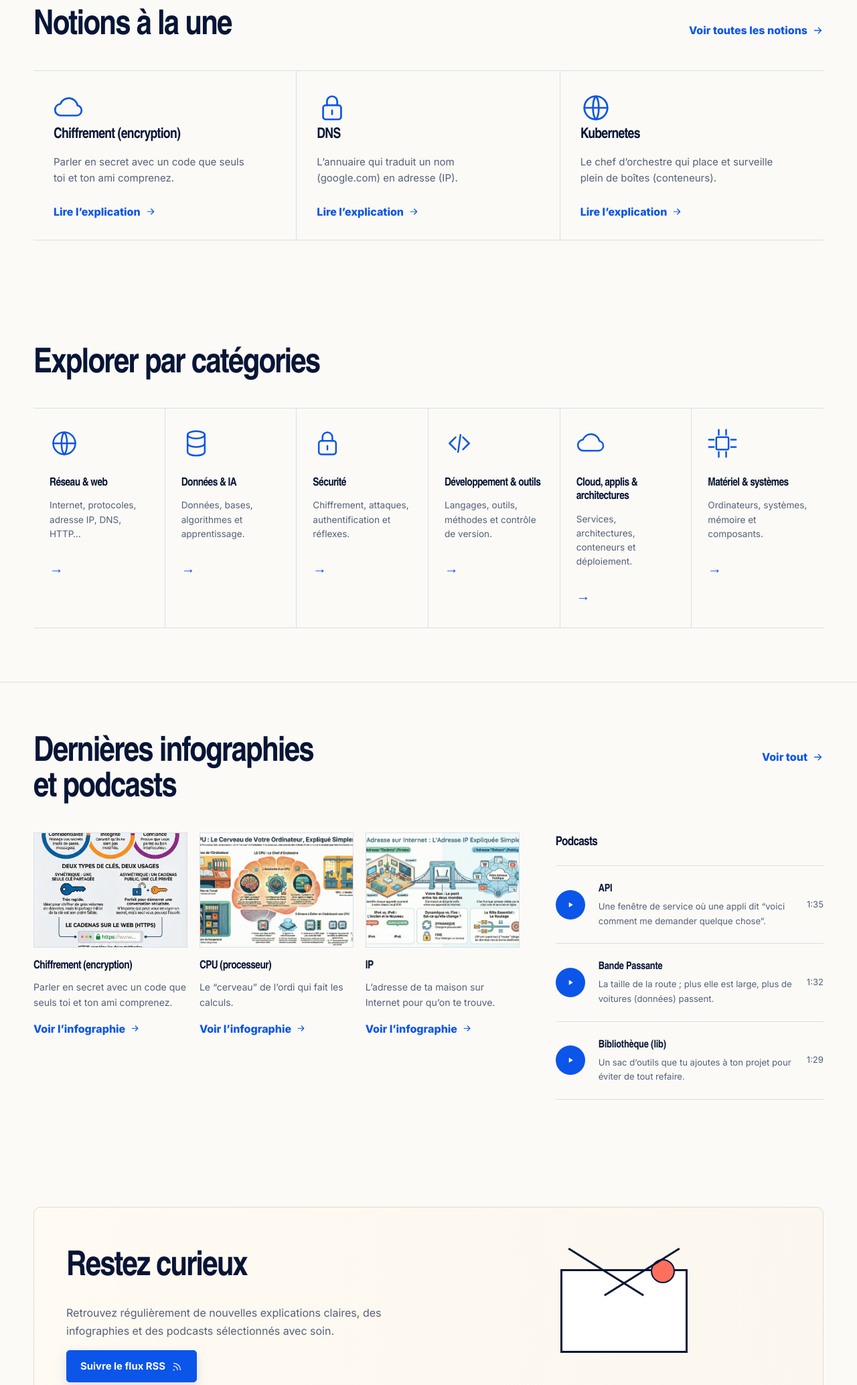
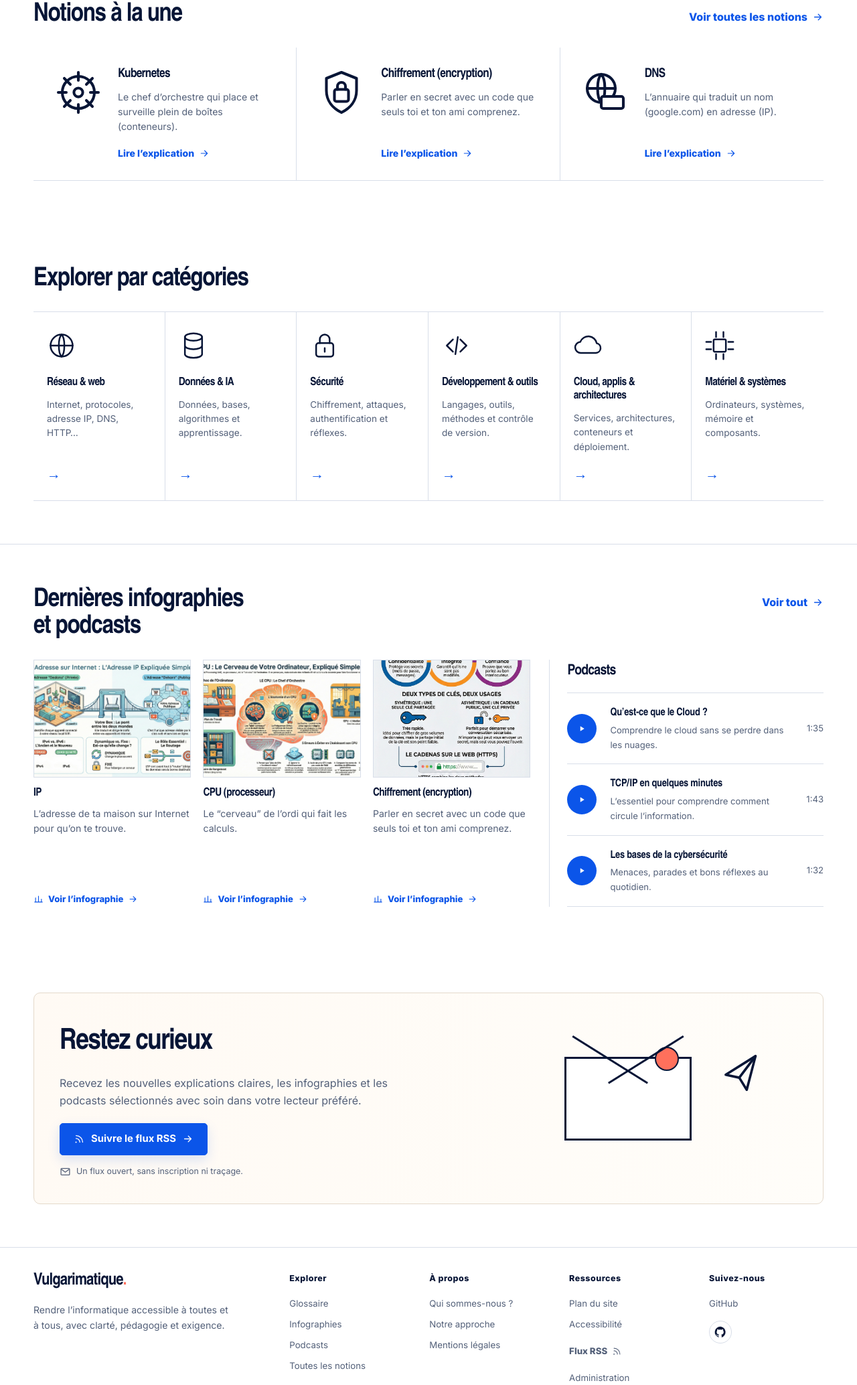
Before and after one commit to vulgarimatique/vulgarimatique.github.io, an Astro site: page / in a window 1280 px wide. Shown: the part 732-2800 px from the top of the page at 67% size. Built offline with nearby package versions, Linux system fonts and the light colour scheme; Astro itself is replaced by a stand-in of ours.

Commit message:
feat: align homepage with editorial concept

```diff
--- a/src/components/Footer.astro
+++ b/src/components/Footer.astro
@@ -6,7 +6,7 @@ const base = `${import.meta.env.BASE_URL.replace(/\/?$/, "/")}`;
 const path = (value = "") => `${base}${value}`.replace(/\/+/g, "/");
 ---
 
-<footer class="site-footer">
+<footer class="site-footer" id="pied-de-page">
   <div class="container footer-grid">
     <div class="footer-brand">
       <a class="brand" href={path()}>Vulgarimatique<span aria-hidden="true">.</span></a>
@@ -17,22 +17,34 @@ const path = (value = "") => `${base}${value}`.replace(/\/+/g, "/");
       <a href={path("glossaire/")}>Glossaire</a>
       <a href={path("infographies/")}>Infographies</a>
       <a href={path("podcasts/")}>Podcasts</a>
+      <a href={path("glossaire/")}>Toutes les notions</a>
     </div>
     <div>
       <h2>À propos</h2>
+      <a href={path("a-propos/")}>Qui sommes-nous ?</a>
       <a href={path("a-propos/")}>Notre approche</a>
       <a href={path("mentions-legales/")}>Mentions légales</a>
-      <a href={path("accessibilite/")}>Accessibilité</a>
     </div>
     <div>
       <h2>Ressources</h2>
+      <a href={path()}>Plan du site</a>
+      <a href={path("accessibilite/")}>Accessibilité</a>
       <a href={path("rss.xml")} class="inline-link">Flux RSS <Icon name="rss" size={15} /></a>
-      {site.email && <a href={`mailto:${site.email}`}>Contact</a>}
       <a href={path("admin/")}>Administration</a>
+    </div>
+    <div>
+      <h2>Suivez-nous</h2>
+      {site.social.github && <a href={site.social.github} rel="me">GitHub</a>}
+      {site.social.linkedin && <a href={site.social.linkedin} rel="me">LinkedIn</a>}
+      {site.social.mastodon && <a href={site.social.mastodon} rel="me">Mastodon</a>}
+      <div class="social-links">
+        {site.social.github && <a href={site.social.github} aria-label="GitHub"><Icon name="github" size={20} /></a>}
+        {site.social.linkedin && <a href={site.social.linkedin} aria-label="LinkedIn"><Icon name="linkedin" size={20} /></a>}
+      </div>
     </div>
   </div>
   <div class="container footer-bottom">
     <span>© {new Date().getFullYear()} Vulgarimatique — Tous droits réservés.</span>
-    <span>Des mots clairs pour un monde numérique.</span>
+    <span>Fait avec <span aria-label="amour">♥</span> et du code libre.</span>
   </div>
 </footer>
--- a/src/components/Icon.astro
+++ b/src/components/Icon.astro
@@ -1,6 +1,6 @@
 ---
 interface Props {
-  name: "arrow" | "search" | "play" | "chart" | "code" | "globe" | "lock" | "cloud" | "cpu" | "database" | "menu" | "close" | "share" | "rss";
+  name: "arrow" | "search" | "play" | "chart" | "code" | "globe" | "lock" | "cloud" | "cpu" | "database" | "menu" | "close" | "share" | "rss" | "kubernetes" | "shield-lock" | "dns" | "mail" | "paper-plane" | "github" | "linkedin";
   size?: number;
   strokeWidth?: number;
 }
@@ -20,7 +20,14 @@ const paths: Record<Props["name"], string> = {
   menu: '<path d="M4 7h16M4 12h16M4 17h16"/>',
   close: '<path d="m6 6 12 12M18 6 6 18"/>',
   share: '<circle cx="18" cy="5" r="2.5"/><circle cx="6" cy="12" r="2.5"/><circle cx="18" cy="19" r="2.5"/><path d="m8.2 10.8 7.6-4.5M8.2 13.2l7.6 4.5"/>',
-  rss: '<path d="M5 11a8 8 0 0 1 8 8M5 5a14 14 0 0 1 14 14"/><circle cx="5" cy="19" r="1.5" fill="currentColor" stroke="none"/>'
+  rss: '<path d="M5 11a8 8 0 0 1 8 8M5 5a14 14 0 0 1 14 14"/><circle cx="5" cy="19" r="1.5" fill="currentColor" stroke="none"/>',
+  kubernetes: '<circle cx="12" cy="12" r="8"/><circle cx="12" cy="12" r="2.2"/><path d="M12 2v4M12 18v4M2 12h4M18 12h4M5 5l3 3M16 16l3 3M19 5l-3 3M8 16l-3 3"/>',
+  "shield-lock": '<path d="M12 2 4.5 5v6.1c0 5.1 3.2 8.8 7.5 10.9 4.3-2.1 7.5-5.8 7.5-10.9V5L12 2Z"/><rect x="8.5" y="10.5" width="7" height="6" rx="1"/><path d="M10 10.5V9a2 2 0 0 1 4 0v1.5"/>',
+  dns: '<circle cx="10" cy="10" r="7"/><path d="M3 10h14M10 3c2.4 2.4 2.4 11.6 0 14M10 3c-2.4 2.4-2.4 11.6 0 14"/><rect x="10" y="14" width="11" height="6" rx="1" fill="white"/>',
+  mail: '<rect x="3" y="5" width="18" height="14" rx="1.5"/><path d="m4 7 8 6 8-6"/>',
+  "paper-plane": '<path d="m3 11 18-8-7.5 18-3.2-7.3L3 11Z"/><path d="M10.3 13.7 21 3"/>',
+  github: '<path d="M12 2a10 10 0 0 0-3.2 19.5v-2.3c-2.6.6-3.2-1.1-3.2-1.1-.4-1.1-1.1-1.4-1.1-1.4-.9-.6.1-.6.1-.6 1 0 1.5 1 1.5 1 .9 1.5 2.3 1.1 2.8.8.1-.6.4-1.1.7-1.4-2.1-.2-4.3-1-4.3-4.7 0-1 .4-1.9 1-2.5-.1-.2-.4-1.2.1-2.5 0 0 .8-.3 2.7 1a9.2 9.2 0 0 1 4.9 0c1.9-1.3 2.7-1 2.7-1 .5 1.3.2 2.3.1 2.5.7.7 1 1.5 1 2.5 0 3.7-2.2 4.5-4.3 4.7.4.3.7 1 .7 2v3A10 10 0 0 0 12 2Z" fill="currentColor" stroke="none"/>',
+  linkedin: '<rect x="3" y="3" width="18" height="18" rx="2"/><path d="M7 10v7M7 7v.1M11 17v-4a3 3 0 0 1 6 0v4M11 10v7"/>'
 };
 ---
 
--- a/src/data/site.json
+++ b/src/data/site.json
@@ -4,7 +4,7 @@
   "email": "",
   "newsletterUrl": "",
   "social": {
-    "github": "",
+    "github": "https://github.com/vulgarimatique",
     "linkedin": "",
     "mastodon": ""
   }
--- a/src/pages/index.astro
+++ b/src/pages/index.astro
@@ -6,9 +6,30 @@ import Icon from "../components/Icon.astro";
 const base = `${import.meta.env.BASE_URL.replace(/\/?$/, "/")}`;
 const path = (value = "") => `${base}${value}`.replace(/\/+/g, "/");
 const notions = (await getCollection("notions")).sort((a, b) => a.data.title.localeCompare(b.data.title, "fr"));
-const featured = notions.filter((item) => item.data.featured).slice(0, 3);
-const infographics = notions.filter((item) => item.data.infographic).slice(0, 3);
-const podcasts = notions.filter((item) => item.data.audio).slice(0, 3);
+const findNotion = (id: string) => notions.find((item) => item.id === id);
+const featured = ["kubernetes", "chiffrement-encryption", "dns"]
+  .map(findNotion)
+  .filter((item): item is NonNullable<typeof item> => Boolean(item));
+const infographics = ["ip", "cpu-processeur", "chiffrement-encryption"]
+  .map(findNotion)
+  .filter((item): item is NonNullable<typeof item> => Boolean(item?.data.infographic));
+const podcasts = [
+  {
+    item: findNotion("cloud"),
+    title: "Qu’est-ce que le Cloud ?",
+    description: "Comprendre le cloud sans se perdre dans les nuages."
+  },
+  {
+    item: findNotion("http-https"),
+    title: "TCP/IP en quelques minutes",
+    description: "L’essentiel pour comprendre comment circule l’information."
+  },
+  {
+    item: findNotion("phishing"),
+    title: "Les bases de la cybersécurité",
+    description: "Menaces, parades et bons réflexes au quotidien."
+  }
+].filter((podcast): podcast is typeof podcast & { item: NonNullable<typeof podcast.item> } => Boolean(podcast.item));
 
 const categories = [
   { name: "Réseau & web", icon: "globe", text: "Internet, protocoles, adresse IP, DNS, HTTP…" },
@@ -37,7 +58,7 @@ const categories = [
     </div>
   </section>
 
-  <section class="section section-rule">
+  <section class="section section-rule" id="notions">
     <div class="container">
       <div class="section-heading">
         <h2>Notions à la une</h2>
@@ -47,18 +68,20 @@ const categories = [
         {featured.map((item, index) => (
           <a class="featured-item" href={path(`glossaire/${item.id}/`)}>
             <span class="icon-frame">
-              <Icon name={index === 0 ? "cloud" : index === 1 ? "lock" : "globe"} size={46} strokeWidth={1.4} />
+              <Icon name={index === 0 ? "kubernetes" : index === 1 ? "shield-lock" : "dns"} size={72} strokeWidth={1.35} />
             </span>
-            <h3>{item.data.title}</h3>
-            <p>{item.data.summary}</p>
-            <span class="text-link">Lire l’explication <Icon name="arrow" size={16} /></span>
+            <span class="featured-copy">
+              <h3>{item.data.title}</h3>
+              <p>{item.data.summary}</p>
+              <span class="text-link">Lire l’explication <Icon name="arrow" size={16} /></span>
+            </span>
           </a>
         ))}
       </div>
     </div>
   </section>
 
-  <section class="section">
+  <section class="section" id="categories">
     <div class="container">
       <div class="section-heading">
         <h2>Explorer par catégories</h2>
@@ -76,7 +99,7 @@ const categories = [
     </div>
   </section>
 
-  <section class="section section-rule">
+  <section class="section section-rule" id="medias">
     <div class="container">
       <div class="section-heading">
         <h2>Dernières infographies<br />et podcasts</h2>
@@ -91,21 +114,21 @@ const categories = [
               </span>
               <h3>{item.data.title}</h3>
               <p>{item.data.summary}</p>
-              <span class="text-link">Voir l’infographie <Icon name="arrow" size={15} /></span>
+              <span class="text-link"><Icon name="chart" size={15} /> Voir l’infographie <Icon name="arrow" size={15} /></span>
             </a>
           ))}
         </div>
-        <div>
-          <h3>Podcasts</h3>
+        <div class="podcast-column">
+          <h3 class="podcast-title">Podcasts</h3>
           <div class="podcast-list">
-            {podcasts.map((item) => (
-              <a class="podcast-row" href={path(`glossaire/${item.id}/`)}>
+            {podcasts.map((podcast) => (
+              <a class="podcast-row" href={path(`glossaire/${podcast.item.id}/`)}>
                 <span class="play-button"><Icon name="play" size={18} /></span>
                 <span>
-                  <h3>{item.data.title}</h3>
-                  <p>{item.data.summary}</p>
+                  <h3>{podcast.title}</h3>
+                  <p>{podcast.description}</p>
                 </span>
-                <span class="podcast-duration">{item.data.audioDuration}</span>
+                <span class="podcast-duration">{podcast.item.data.audioDuration}</span>
               </a>
             ))}
           </div>
@@ -114,15 +137,17 @@ const categories = [
     </div>
   </section>
 
-  <section class="section">
+  <section class="section" id="flux-rss">
     <div class="container newsletter">
       <div>
         <h2>Restez curieux</h2>
-        <p>Retrouvez régulièrement de nouvelles explications claires, des infographies et des podcasts sélectionnés avec soin.</p>
-        <a class="button button-primary" href={path("rss.xml")}>Suivre le flux RSS <Icon name="rss" size={17} /></a>
+        <p>Recevez les nouvelles explications claires, les infographies et les podcasts sélectionnés avec soin dans votre lecteur préféré.</p>
+        <a class="button button-primary" href={path("rss.xml")}><Icon name="rss" size={17} /> Suivre le flux RSS <Icon name="arrow" size={17} /></a>
+        <span class="rss-note"><Icon name="mail" size={17} /> Un flux ouvert, sans inscription ni traçage.</span>
       </div>
       <div class="newsletter-visual" aria-hidden="true">
         <div class="envelope"><span class="envelope-dot"></span></div>
+        <Icon name="paper-plane" size={64} strokeWidth={1.35} />
       </div>
     </div>
   </section>
--- a/src/styles/global.css
+++ b/src/styles/global.css
@@ -1,5 +1,5 @@
 :root {
-  --paper: #fbfaf6;
+  --paper: #ffffff;
   --paper-strong: #ffffff;
   --ink: #071536;
   --muted: #536079;
@@ -29,9 +29,7 @@ html {
 
 body {
   margin: 0;
-  background:
-    radial-gradient(circle at 78% 9%, rgb(11 85 233 / 3%), transparent 25rem),
-    var(--paper);
+  background: var(--paper);
   color: var(--ink);
   font-family: var(--body);
   font-size: 16px;
@@ -116,7 +114,7 @@ h4,
 }
 
 .section {
-  padding: 80px 0;
+  padding: 64px 0;
 }
 
 .section-rule {
@@ -126,7 +124,7 @@ h4,
 .site-header {
   position: relative;
   z-index: 20;
-  background: rgb(251 250 246 / 92%);
+  background: rgb(255 255 255 / 94%);
   backdrop-filter: blur(12px);
 }
 
@@ -284,27 +282,27 @@ h4,
 }
 
 .hero {
-  padding: 48px 0 54px;
+  padding: 40px 0 48px;
 }
 
 .hero-grid {
   display: grid;
-  grid-template-columns: minmax(0, 0.9fr) minmax(480px, 1.1fr);
+  grid-template-columns: minmax(0, 0.86fr) minmax(500px, 1.14fr);
   align-items: center;
-  gap: 28px;
+  gap: 24px;
 }
 
 .hero-copy h1 {
   max-width: 700px;
-  margin-bottom: 28px;
-  font-size: clamp(3.3rem, 5.4vw, 5.4rem);
+  margin-bottom: 24px;
+  font-size: clamp(3.25rem, 5.15vw, 5.1rem);
   line-height: 0.99;
   letter-spacing: -0.065em;
 }
 
 .hero-copy > p {
   max-width: 580px;
-  margin-bottom: 34px;
+  margin-bottom: 30px;
   color: var(--muted);
   font-size: clamp(1.06rem, 1.5vw, 1.23rem);
   line-height: 1.7;
@@ -342,26 +340,29 @@ h4,
   align-items: baseline;
   justify-content: space-between;
   gap: 24px;
-  margin-bottom: 38px;
+  margin-bottom: 28px;
 }
 
 .section-heading h2 {
   margin: 0;
-  font-size: clamp(2rem, 4vw, 3.25rem);
+  font-size: clamp(1.85rem, 3vw, 2.55rem);
   line-height: 1.03;
 }
 
 .featured-list {
   display: grid;
   grid-template-columns: repeat(3, 1fr);
-  border-top: 1px solid var(--line);
   border-bottom: 1px solid var(--line);
 }
 
 .featured-item {
   position: relative;
-  min-height: 240px;
-  padding: 32px 30px 28px;
+  display: grid;
+  grid-template-columns: 82px minmax(0, 1fr);
+  align-items: start;
+  gap: 18px;
+  min-height: 185px;
+  padding: 24px 26px 28px;
   border-right: 1px solid var(--line);
   transition: background 180ms ease;
 }
@@ -375,20 +376,35 @@ h4,
 }
 
 .featured-item .icon-frame {
-  margin-bottom: 42px;
-  color: var(--blue);
+  display: grid;
+  place-items: center;
+  min-height: 86px;
+  color: var(--ink);
+}
+
+.featured-copy {
+  display: flex;
+  min-width: 0;
+  height: 100%;
+  flex-direction: column;
 }
 
 .featured-item h3 {
-  margin-bottom: 10px;
-  font-size: 1.35rem;
+  margin-bottom: 8px;
+  font-size: 1.18rem;
 }
 
 .featured-item p {
   max-width: 32ch;
-  margin-bottom: 24px;
+  margin-bottom: 18px;
   color: var(--muted);
-  font-size: 0.94rem;
+  font-size: 0.88rem;
+  line-height: 1.55;
+}
+
+.featured-item .text-link {
+  margin-top: auto;
+  font-size: 0.88rem;
 }
 
 .category-rail {
@@ -399,8 +415,8 @@ h4,
 }
 
 .category-item {
-  min-height: 260px;
-  padding: 30px 24px;
+  min-height: 255px;
+  padding: 28px 20px 22px;
   border-right: 1px solid var(--line);
   transition: background 180ms ease;
 }
@@ -414,8 +430,8 @@ h4,
 }
 
 .category-item svg {
-  margin-bottom: 28px;
-  color: var(--blue);
+  margin-bottom: 24px;
+  color: var(--ink);
 }
 
 .category-item h3 {
@@ -432,15 +448,20 @@ h4,
 
 .category-arrow {
   display: block;
-  margin-top: 24px;
+  margin-top: auto;
   color: var(--blue);
   font-size: 1.3rem;
+}
+
+.category-item {
+  display: flex;
+  flex-direction: column;
 }
 
 .media-split {
   display: grid;
   grid-template-columns: 1.45fr 0.8fr;
-  gap: 54px;
+  gap: 28px;
 }
 
 .infographic-grid {
@@ -456,7 +477,7 @@ h4,
 
 .media-card-image {
   aspect-ratio: 4 / 3;
-  margin-bottom: 18px;
+  margin-bottom: 14px;
   overflow: hidden;
   border: 1px solid var(--line);
   background: #f5efe8;
@@ -482,6 +503,22 @@ h4,
 .media-card p {
   color: var(--muted);
   font-size: 0.88rem;
+  line-height: 1.55;
+}
+
+.media-card .text-link {
+  margin-top: auto;
+  font-size: 0.82rem;
+}
+
+.podcast-column {
+  padding-left: 26px;
+  border-left: 1px solid var(--line);
+}
+
+.podcast-title {
+  margin-bottom: 14px;
+  font-size: 1.35rem;
 }
 
 .podcast-list {
@@ -493,7 +530,7 @@ h4,
   grid-template-columns: 48px 1fr auto;
   align-items: center;
   gap: 16px;
-  padding: 22px 0;
+  padding: 17px 0;
   border-bottom: 1px solid var(--line);
 }
 
@@ -526,28 +563,47 @@ h4,
   display: grid;
   grid-template-columns: 1fr 0.85fr;
   align-items: center;
-  min-height: 280px;
-  padding: 48px;
+  min-height: 250px;
+  padding: 38px;
   border: 1px solid #e4d9cb;
   border-radius: 10px;
   background:
-    linear-gradient(90deg, #fffaf2, #fbf7ef);
+    linear-gradient(90deg, #fffaf4, #fffdf9);
 }
 
 .newsletter h2 {
   margin-bottom: 12px;
-  font-size: clamp(2rem, 4vw, 3.2rem);
+  font-size: clamp(1.9rem, 3.4vw, 2.7rem);
 }
 
 .newsletter p {
   max-width: 53ch;
+  margin-bottom: 20px;
   color: var(--muted);
 }
 
+.rss-note {
+  display: flex;
+  align-items: center;
+  gap: 8px;
+  margin-top: 14px;
+  color: var(--muted);
+  font-size: 0.78rem;
+}
+
 .newsletter-visual {
+  position: relative;
   display: grid;
   place-items: center;
   min-height: 180px;
+}
+
+.newsletter-visual > svg {
+  position: absolute;
+  top: 22px;
+  right: 10%;
+  color: var(--ink);
+  transform: rotate(-8deg);
 }
 
 .envelope {
@@ -1016,15 +1072,15 @@ h4,
 }
 
 .site-footer {
-  padding-top: 58px;
+  padding-top: 36px;
   border-top: 1px solid var(--line);
 }
 
 .footer-grid {
   display: grid;
-  grid-template-columns: 1.5fr repeat(3, 0.8fr);
-  gap: 60px;
-  padding-bottom: 48px;
+  grid-template-columns: 1.45fr repeat(4, 0.72fr);
+  gap: 38px;
+  padding-bottom: 36px;
 }
 
 .footer-brand p {
@@ -1039,7 +1095,7 @@ h4,
   font-family: var(--body);
   font-size: 0.78rem;
   letter-spacing: 0.04em;
-  text-transform: uppercase;
+  text-transform: none;
 }
 
 .footer-grid > div:not(.footer-brand) a {
@@ -1057,10 +1113,31 @@ h4,
   display: flex;
   justify-content: space-between;
   gap: 20px;
-  padding: 20px 0 28px;
+  padding: 16px 0 22px;
   border-top: 1px solid var(--line);
   color: var(--muted);
   font-size: 0.75rem;
+}
+
+.footer-bottom span:last-child span {
+  color: var(--coral);
+}
+
+.social-links {
+  display: flex;
+  gap: 10px;
+  margin-top: 14px;
+}
+
+.social-links a {
+  display: grid !important;
+  place-items: center;
+  width: 34px;
+  height: 34px;
+  margin: 0 !important;
+  border: 1px solid var(--line);
+  border-radius: 50%;
+  color: var(--ink) !important;
 }
 
 @media (max-width: 1000px) {
@@ -1126,6 +1203,11 @@ h4,
     grid-template-columns: 1fr;
   }
 
+  .podcast-column {
+    padding-left: 0;
+    border-left: 0;
+  }
+
   .article-shell {
     grid-template-columns: 1fr;
     gap: 48px;
@@ -1136,7 +1218,7 @@ h4,
   }
 
   .footer-grid {
-    grid-template-columns: 1.5fr repeat(3, 1fr);
+    grid-template-columns: 1.4fr repeat(2, 1fr);
     gap: 30px;
   }
 }
```
